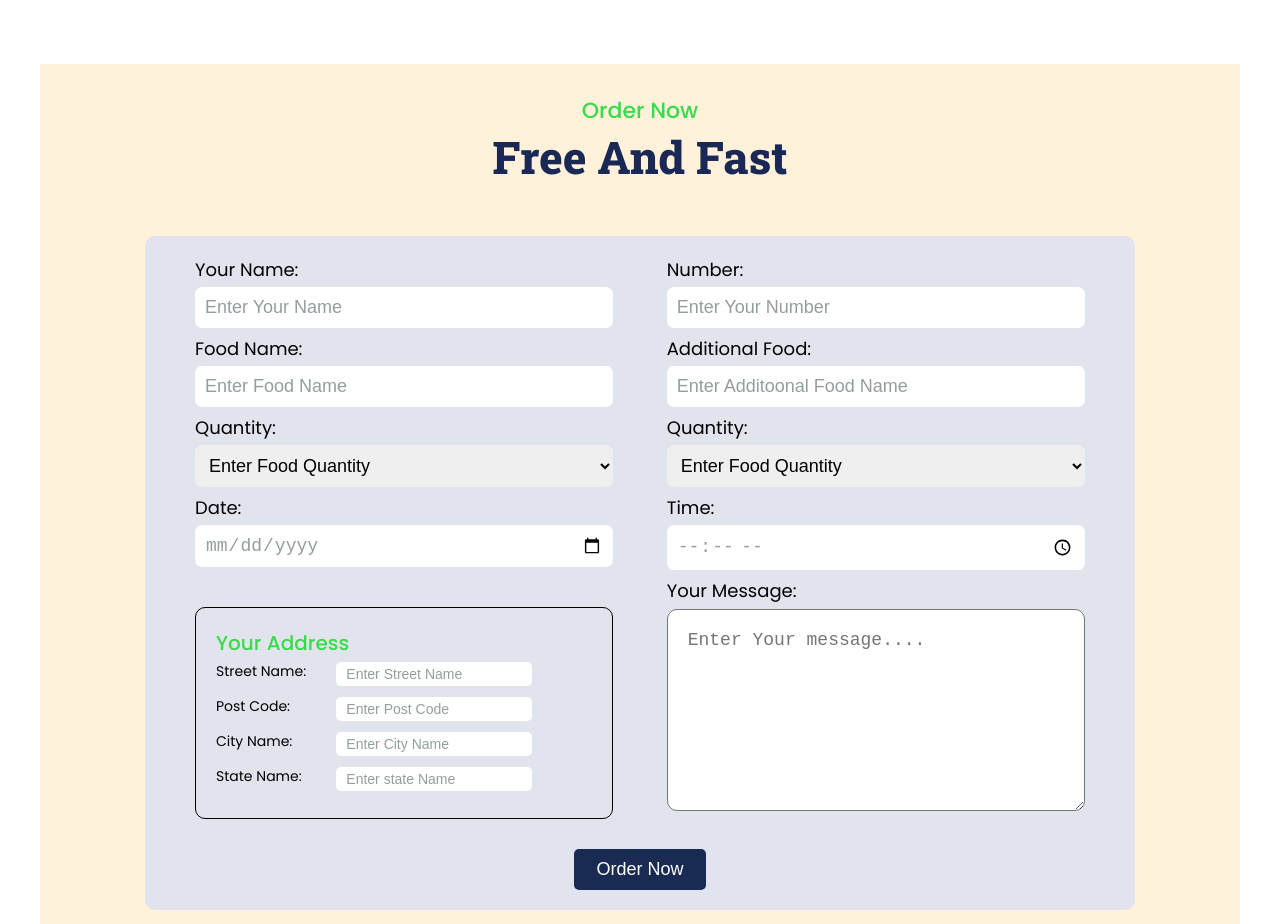
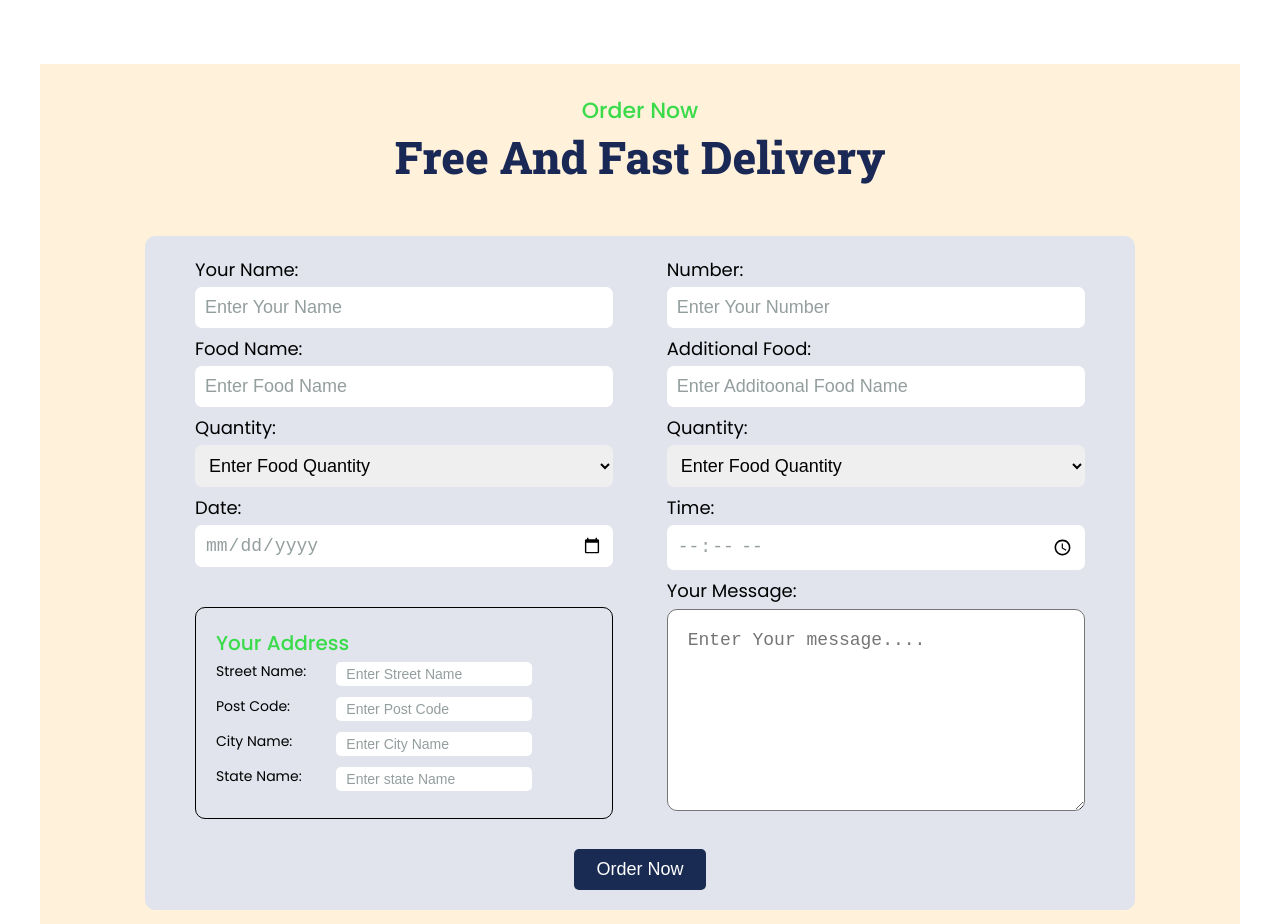
Before and after one commit to mrashed21/restaurants, a plain HTML site: page index.html in a window 1280 px wide. Shown: the part 4680-5604 px from the top of the page. Drawn offline with Linux system fonts and the light colour scheme.

Commit message:
Update index.html

```diff
--- a/index.html
+++ b/index.html
@@ -630,7 +630,7 @@
       <div class="container">
         <div id="order" class="order">
           <p>order now</p>
-          <h2>free and fast</h2>
+          <h2>free and fast delivery</h2>
           <form id="order" action="#">
             <div class="form-field">
               <div class="order-left">
```
